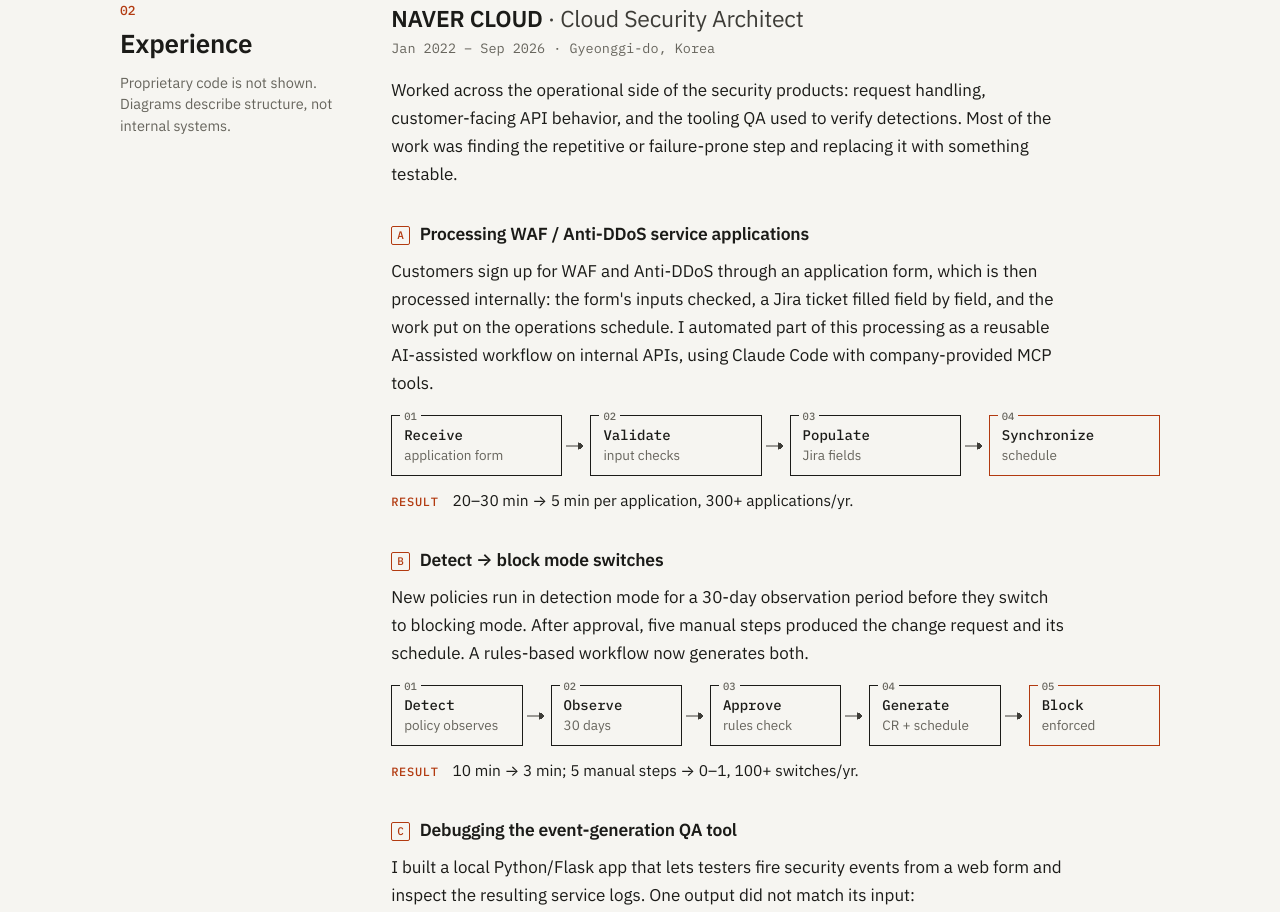
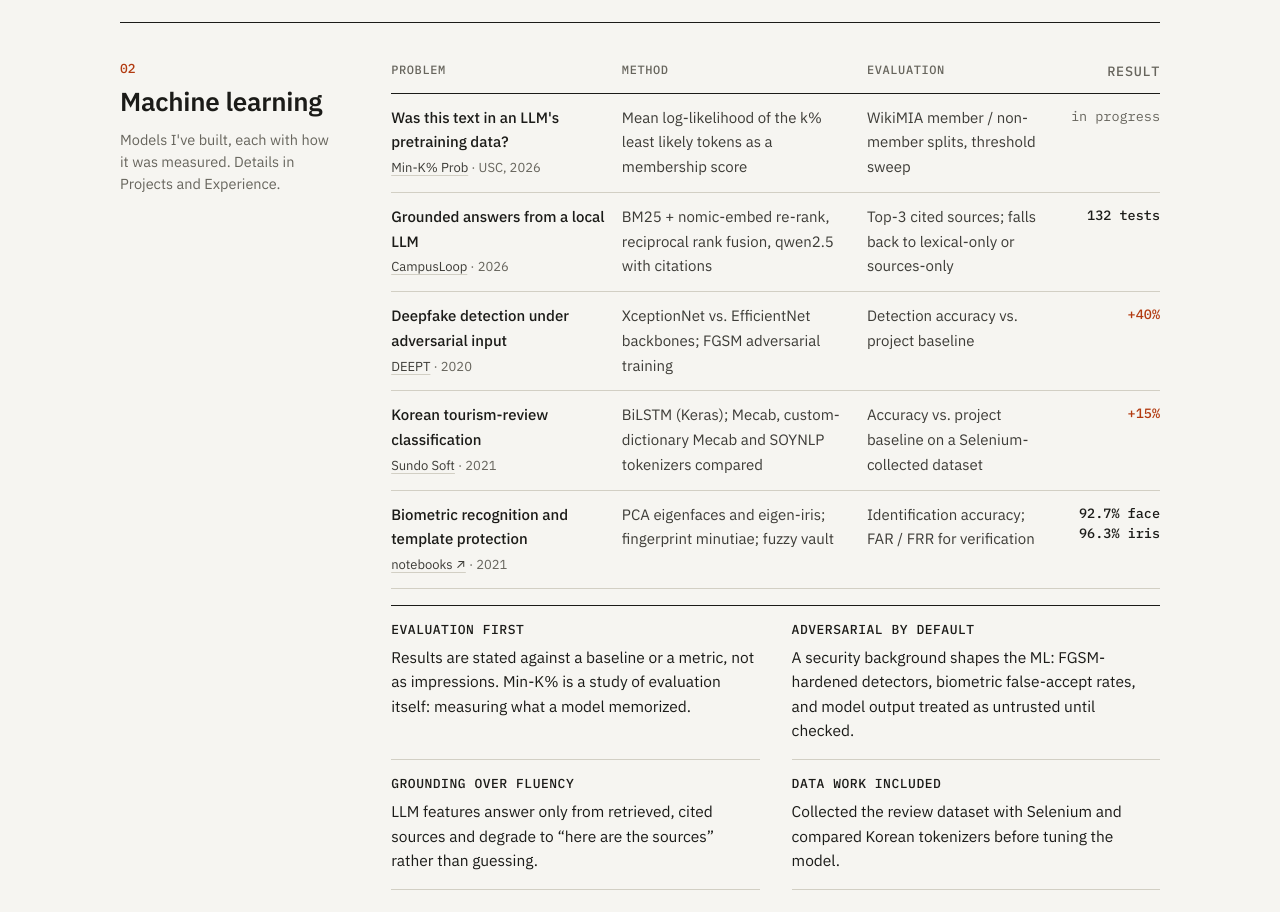
Before and after one commit to yelynew/yelynyoo, a plain HTML site: page index.html in a window 1280 px wide. Shown: the part 1210-2122 px from the top of the page. Drawn offline with Linux system fonts and the light colour scheme.

Commit message:
Make ML work visible: new Machine learning section
Add a section right after Impact listing each model with problem,
method, evaluation and result (Min-K%, CampusLoop RAG, DEEPT, BiLSTM
review classifier, biometric recognition coursework), plus four themes.
Add ML to the nav, kicker, intro paragraph and spec list; add NLP/LLM
row to the stack table; name the Korean tokenizers compared at Sundo.

Co-Authored-By: Claude Opus 5.5 <noreply@anthropic.com>
Claude-Session: https://claude.ai/code/session_01Ps1tW6pZhGdTiCQZg1HEBy

```diff
--- a/index.html
+++ b/index.html
@@ -62,6 +62,7 @@
         <a class="wordmark" href="#top">Yelyn Yoo</a>
         <nav class="site-nav" aria-label="Sections">
           <a href="#impact">Impact</a>
+          <a href="#ml">ML</a>
           <a href="#experience">Experience</a>
           <a href="#projects">Projects</a>
           <a href="#stack">Stack</a>
@@ -77,15 +78,17 @@
       <!-- ───────────────────────── Intro ───────────────────────── -->
       <section class="intro wrap" id="top" aria-labelledby="intro-title">
         <div class="intro-text">
-          <p class="kicker">Software Engineer · Los Angeles</p>
+          <p class="kicker">Software Engineer · Machine Learning · Los Angeles</p>
           <h1 id="intro-title">
             Most of my best work has been deleting steps.
           </h1>
           <p class="lede">
             Four years on cloud security services at <strong>NAVER CLOUD</strong>, building
             Python tooling and API-driven workflows for WAF, Anti-DDoS, IDS/IPS and Anti-Virus
-            services used by 1,000+ enterprise customers. Now an M.S. Computer Science student at
-            <strong>USC</strong>, building routing and retrieval systems and studying how to evaluate language models.
+            services used by 1,000+ enterprise customers. I've trained and evaluated vision and NLP models
+            since 2020, from adversarially trained deepfake detectors to BiLSTM text classifiers. Now an
+            M.S. Computer Science student at <strong>USC</strong>, working on retrieval, LLM grounding, and
+            how to tell what a language model memorized.
           </p>
         </div>
 
@@ -93,7 +96,8 @@
           <div><dt>Now</dt><dd>M.S. Computer Science, USC · exp. May 2028</dd></div>
           <div><dt>Previously</dt><dd>Cloud Security Architect, NAVER CLOUD · 2022–2026</dd></div>
           <div><dt>Seeking</dt><dd>SWE internship · May–Aug 2027 (12 weeks)</dd></div>
-          <div><dt>Primary</dt><dd>Python · SQL · REST APIs · PyTorch · Linux</dd></div>
+          <div><dt>Engineering</dt><dd>Python · SQL · REST APIs · Linux · Docker</dd></div>
+          <div><dt>ML</dt><dd>PyTorch · Keras · scikit-learn · RAG · LLM evaluation</dd></div>
           <div>
             <dt>Contact</dt>
             <dd>
@@ -173,10 +177,85 @@
         </div>
       </section>
 
-      <!-- ───────────────────────── 02 Experience ───────────────────────── -->
+      <!-- ───────────────────────── 02 Machine learning ───────────────────────── -->
+      <section class="block wrap" id="ml" aria-labelledby="ml-title">
+        <header class="block-head">
+          <span class="block-no">02</span>
+          <h2 id="ml-title">Machine learning</h2>
+          <p class="block-note">Models I've built, each with how it was measured. Details in Projects and Experience.</p>
+        </header>
+
+        <div class="block-body">
+          <div class="table-scroll">
+            <table class="ml">
+              <thead>
+                <tr>
+                  <th scope="col">Problem</th>
+                  <th scope="col">Method</th>
+                  <th scope="col">Evaluation</th>
+                  <th scope="col" class="num">Result</th>
+                </tr>
+              </thead>
+              <tbody>
+                <tr>
+                  <th scope="row">Was this text in an LLM's pretraining data?<small><a href="#mink">Min-K% Prob</a> · USC, 2026</small></th>
+                  <td>Mean log-likelihood of the k% least likely tokens as a membership score</td>
+                  <td>WikiMIA member / non-member splits, threshold sweep</td>
+                  <td class="num muted">in progress</td>
+                </tr>
+                <tr>
+                  <th scope="row">Grounded answers from a local LLM<small><a href="#campusloop">CampusLoop</a> · 2026</small></th>
+                  <td>BM25 + nomic-embed re-rank, reciprocal rank fusion, qwen2.5 with citations</td>
+                  <td>Top-3 cited sources; falls back to lexical-only or sources-only</td>
+                  <td class="num">132 tests</td>
+                </tr>
+                <tr>
+                  <th scope="row">Deepfake detection under adversarial input<small><a href="#deept">DEEPT</a> · 2020</small></th>
+                  <td>XceptionNet vs. EfficientNet backbones; FGSM adversarial training</td>
+                  <td>Detection accuracy vs. project baseline</td>
+                  <td class="num delta">+40%</td>
+                </tr>
+                <tr>
+                  <th scope="row">Korean tourism-review classification<small><a href="#experience">Sundo Soft</a> · 2021</small></th>
+                  <td>BiLSTM (Keras); Mecab, custom-dictionary Mecab and SOYNLP tokenizers compared</td>
+                  <td>Accuracy vs. project baseline on a Selenium-collected dataset</td>
+                  <td class="num delta">+15%</td>
+                </tr>
+                <tr>
+                  <th scope="row">Biometric recognition and template protection<small><a href="https://github.com/yelynew/Biological-authentication-security-and-machine-learning" target="_blank" rel="noreferrer">notebooks ↗</a> · 2021</small></th>
+                  <td>PCA eigenfaces and eigen-iris; fingerprint minutiae; fuzzy vault</td>
+                  <td>Identification accuracy; FAR / FRR for verification</td>
+                  <td class="num">92.7% face<br />96.3% iris</td>
+                </tr>
+              </tbody>
+            </table>
+          </div>
+
+          <dl class="decisions themes">
+            <div>
+              <dt>Evaluation first</dt>
+              <dd>Results are stated against a baseline or a metric, not as impressions. Min-K% is a study of evaluation itself: measuring what a model memorized.</dd>
+            </div>
+            <div>
+              <dt>Adversarial by default</dt>
+              <dd>A security background shapes the ML: FGSM-hardened detectors, biometric false-accept rates, and model output treated as untrusted until checked.</dd>
+            </div>
+            <div>
+              <dt>Grounding over fluency</dt>
+              <dd>LLM features answer only from retrieved, cited sources and degrade to “here are the sources” rather than guessing.</dd>
+            </div>
+            <div>
+              <dt>Data work included</dt>
+              <dd>Collected the review dataset with Selenium and compared Korean tokenizers before tuning the model.</dd>
+            </div>
+          </dl>
+        </div>
+      </section>
+
+      <!-- ───────────────────────── 03 Experience ───────────────────────── -->
       <section class="block wrap" id="experience" aria-labelledby="experience-title">
         <header class="block-head">
-          <span class="block-no">02</span>
+          <span class="block-no">03</span>
           <h2 id="experience-title">Experience</h2>
           <p class="block-note">Proprietary code is not shown. Diagrams describe structure, not internal systems.</p>
         </header>
@@ -276,7 +355,8 @@
             <p>
               Built a Selenium pipeline that collected tourism reviews at scale and turned them into an
               NLP dataset, then trained a BiLSTM classifier in TensorFlow/Keras. Comparing preprocessing
-              variants against a fixed model was where most of the gain came from:
+              variants against a fixed model, including Korean tokenizers (Mecab, Mecab with a custom
+              dictionary, SOYNLP), was where most of the gain came from:
               <strong>+15% accuracy</strong> over the project baseline.
             </p>
             <ul class="tags" aria-label="Technologies">
@@ -289,7 +369,7 @@
       <!-- ───────────────────────── 03 Projects ───────────────────────── -->
       <section class="block wrap" id="projects" aria-labelledby="projects-title">
         <header class="block-head">
-          <span class="block-no">03</span>
+          <span class="block-no">04</span>
           <h2 id="projects-title">Projects</h2>
           <p class="block-note">Short technical notes: problem, mechanism, evidence. Team projects say which part was mine.</p>
         </header>
@@ -613,7 +693,7 @@ best = sorted(fusion, key=fusion.get, reverse=True)[:3]   <span class="c"># →
       <!-- ───────────────────────── 04 Stack ───────────────────────── -->
       <section class="block wrap" id="stack" aria-labelledby="stack-title">
         <header class="block-head">
-          <span class="block-no">04</span>
+          <span class="block-no">05</span>
           <h2 id="stack-title">Stack</h2>
           <p class="block-note">Listed with where each was actually used.</p>
         </header>
@@ -629,7 +709,8 @@ best = sorted(fusion, key=fusion.get, reverse=True)[:3]   <span class="c"># →
                 <tr><th scope="row">Data</th><td>SQLite, Selenium pipelines, preprocessing</td><td>CampusLoop · Sundo Soft</td></tr>
                 <tr><th scope="row">Retrieval</th><td>BM25, dense embeddings, reciprocal rank fusion, Ollama</td><td>CampusLoop</td></tr>
                 <tr><th scope="row">Routing &amp; geo</th><td>Dijkstra, OpenStreetMap graphs, spatial grids, openrouteservice</td><td>Doorstep</td></tr>
-                <tr><th scope="row">Machine learning</th><td>PyTorch, TensorFlow/Keras, CNNs, BiLSTM, adversarial training</td><td>DEEPT · Sundo Soft · USC</td></tr>
+                <tr><th scope="row">Machine learning</th><td>PyTorch, TensorFlow/Keras, scikit-learn; CNNs, BiLSTM, GANs, PCA; adversarial training</td><td>DEEPT · Sundo Soft · USC · coursework</td></tr>
+                <tr><th scope="row">NLP &amp; LLMs</th><td>Korean tokenizers (Mecab, SOYNLP), embeddings, RAG, Ollama, token log-probability analysis</td><td>Sundo Soft · CampusLoop · Min-K%</td></tr>
                 <tr><th scope="row">Reliability</th><td>Scenario-based testing, log analysis, root-cause analysis, Jenkins</td><td>NAVER CLOUD</td></tr>
                 <tr><th scope="row">Automation</th><td>Claude Code, MCP tools, Jira, internal APIs</td><td>NAVER CLOUD</td></tr>
                 <tr><th scope="row">Platforms</th><td>Linux, Docker, Git; Cloudflare Workers &amp; D1; AWS, Azure, GCP, NCP</td><td>NAVER CLOUD · CampusLoop · Doorstep</td></tr>
@@ -642,7 +723,7 @@ best = sorted(fusion, key=fusion.get, reverse=True)[:3]   <span class="c"># →
       <!-- ───────────────────────── 05 Education ───────────────────────── -->
       <section class="block wrap" id="education" aria-labelledby="education-title">
         <header class="block-head">
-          <span class="block-no">05</span>
+          <span class="block-no">06</span>
           <h2 id="education-title">Education &amp; recognition</h2>
         </header>
         <div class="block-body">
--- a/styles.css
+++ b/styles.css
@@ -406,6 +406,42 @@ td:last-child {
 .delta {
   color: var(--accent);
   font-weight: 500;
+}
+
+/* ML table */
+.ml {
+  min-width: 680px;
+}
+
+.ml tbody th {
+  width: 30%;
+}
+
+.ml td {
+  color: var(--fg-2);
+}
+
+.ml td.num {
+  color: var(--fg);
+  font-weight: 500;
+  line-height: 1.5;
+}
+
+.ml td.delta {
+  color: var(--accent);
+}
+
+.ml td.muted {
+  color: var(--fg-3);
+  font-weight: 400;
+}
+
+.ml small a {
+  color: var(--fg-2);
+}
+
+.themes {
+  margin-top: 28px;
 }
 
 /* impact chart */
@@ -1129,6 +1165,51 @@ td:last-child {
     font-size: 17px;
   }
 
+  .ml {
+    min-width: 0;
+  }
+
+  .ml thead {
+    display: none;
+  }
+
+  .ml tr {
+    display: grid;
+    grid-template-columns: minmax(0, 1fr) auto;
+    column-gap: 12px;
+    padding: 14px 0;
+    border-bottom: 1px solid var(--rule);
+  }
+
+  .ml th,
+  .ml td {
+    border: 0;
+    padding: 0;
+  }
+
+  .ml tbody th {
+    width: auto;
+    grid-column: 1;
+    grid-row: 1;
+  }
+
+  .ml td.num {
+    grid-column: 2;
+    grid-row: 1;
+  }
+
+  .ml td:nth-of-type(1),
+  .ml td:nth-of-type(2) {
+    grid-column: 1 / -1;
+    font-size: 14.5px;
+    margin-top: 6px;
+  }
+
+  .ml td:nth-of-type(2) {
+    color: var(--fg-3);
+    margin-top: 2px;
+  }
+
   .impact {
     min-width: 0;
   }
```
